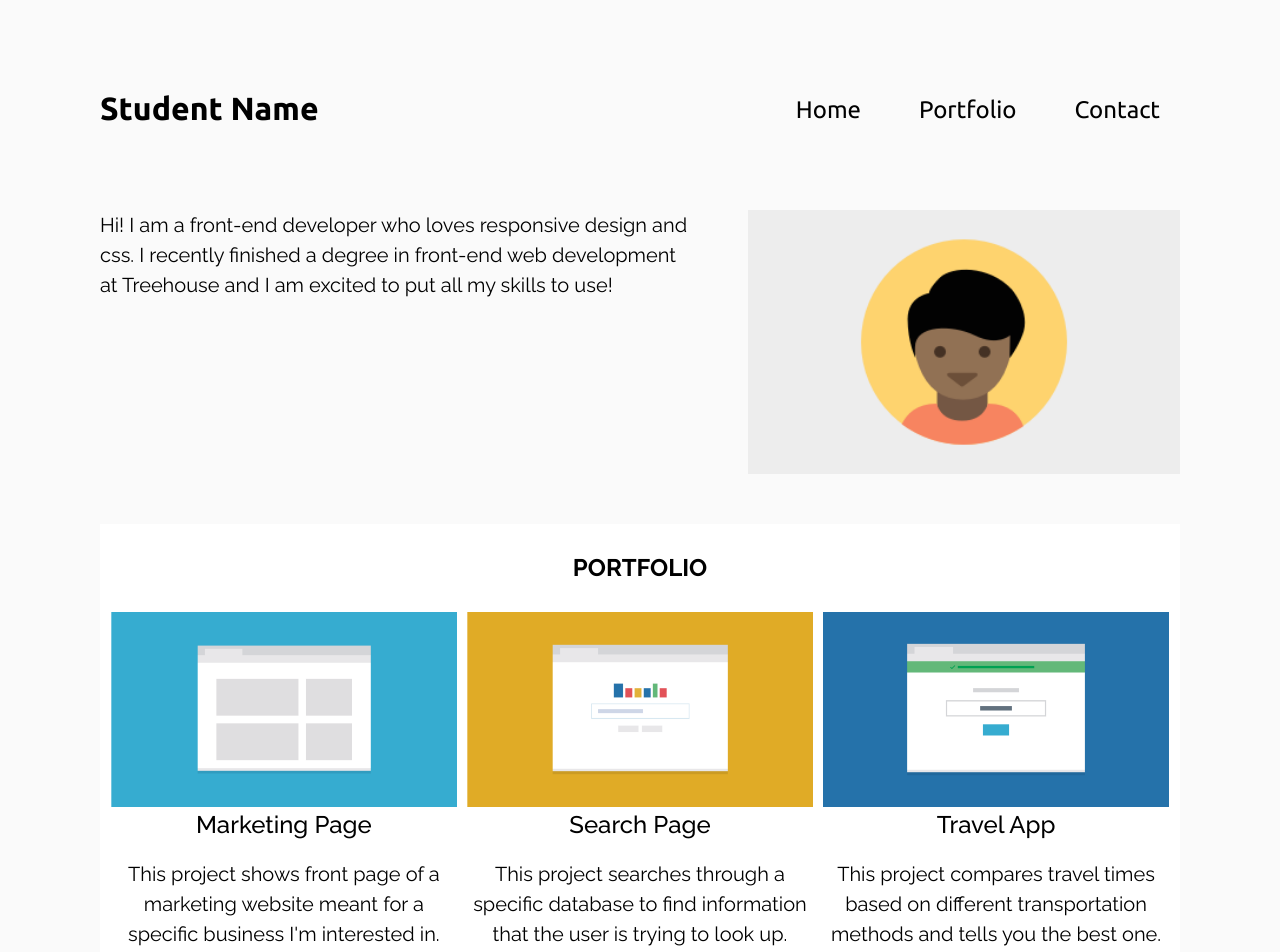
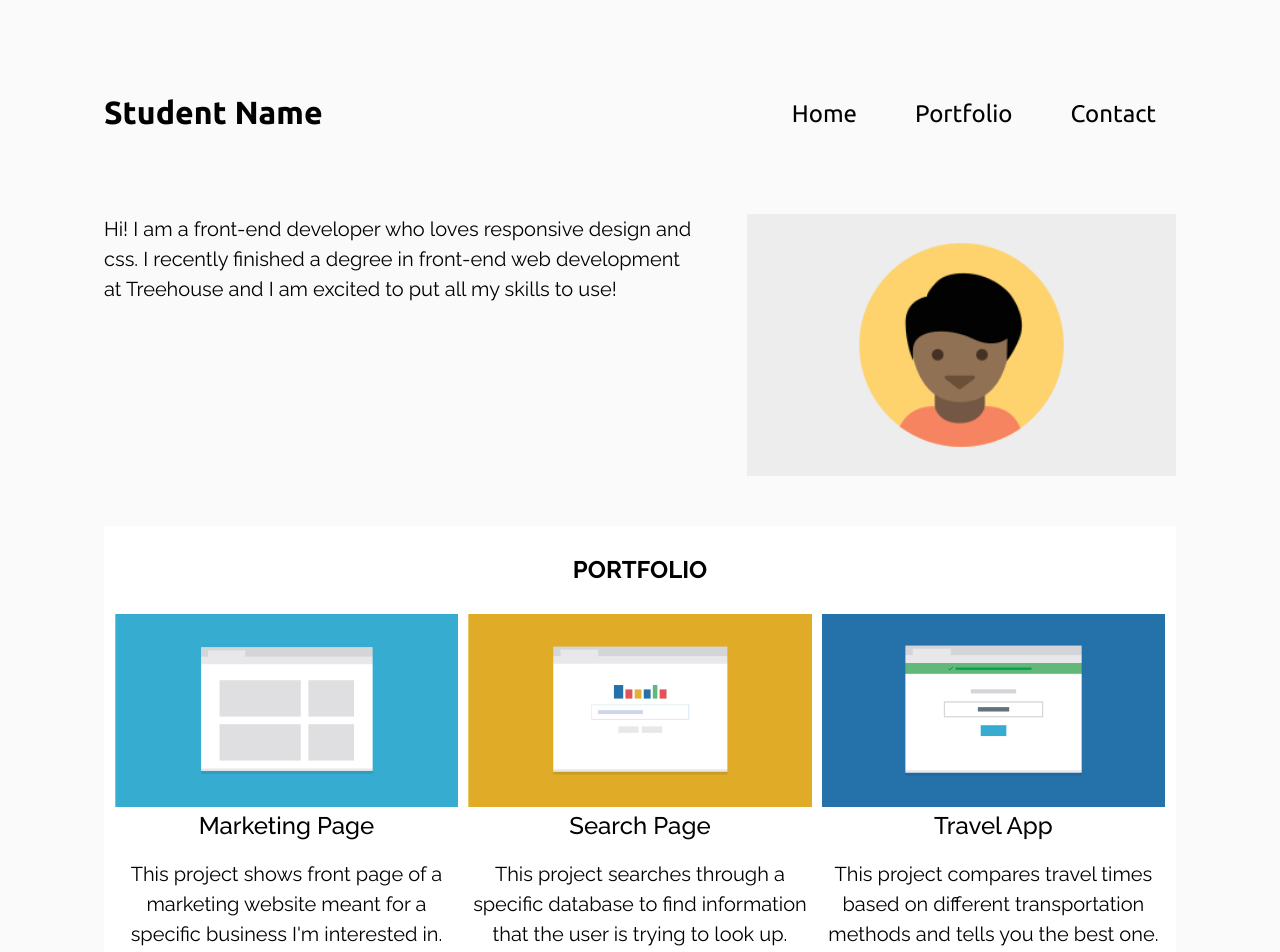
Before and after one commit to dilipagheda/mobile-first-responsive-layout, a plain HTML site: page index.html in a window 1280 px wide. Shown: the top 952 px of the page. Drawn offline with Linux system fonts and the light colour scheme.

Commit message:
Fixed validation errors

```diff
--- a/css/styles.css
+++ b/css/styles.css
@@ -238,7 +238,7 @@ a:visited {
 }
 
 @media (min-width:1024px) {
-  body {
+  .wrapper {
     max-width: 1200px;
     margin: 0 auto;
   }
```
Also changed, not shown: index.html (+2 -3 lines).
